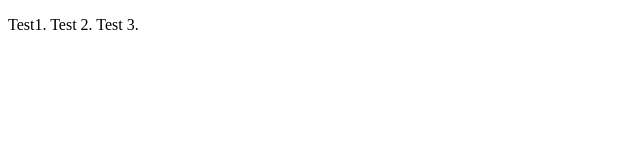
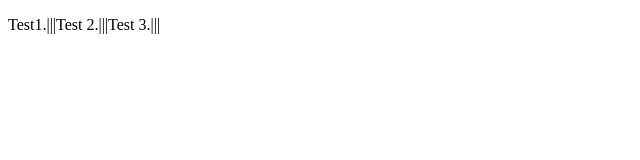
Before and after one commit to privatecatterall/privatecatterall.github.io, a plain HTML site: page index.html in a window 1280 px wide. Shown: the full height of the page, 0-640 px from the left. Drawn offline with Linux system fonts and the light colour scheme.

Commit message:
Update index.html

```diff
--- a/index.html
+++ b/index.html
@@ -5,8 +5,6 @@
     <title>Bloble.io skin list.</title>
   </head>
   <body>
-    <p>Test1.
-    Test 2.
-    Test 3.</p>
+    <p>Test1.|||Test 2.|||Test 3.|||</p>
   </body>
 </html>
```
